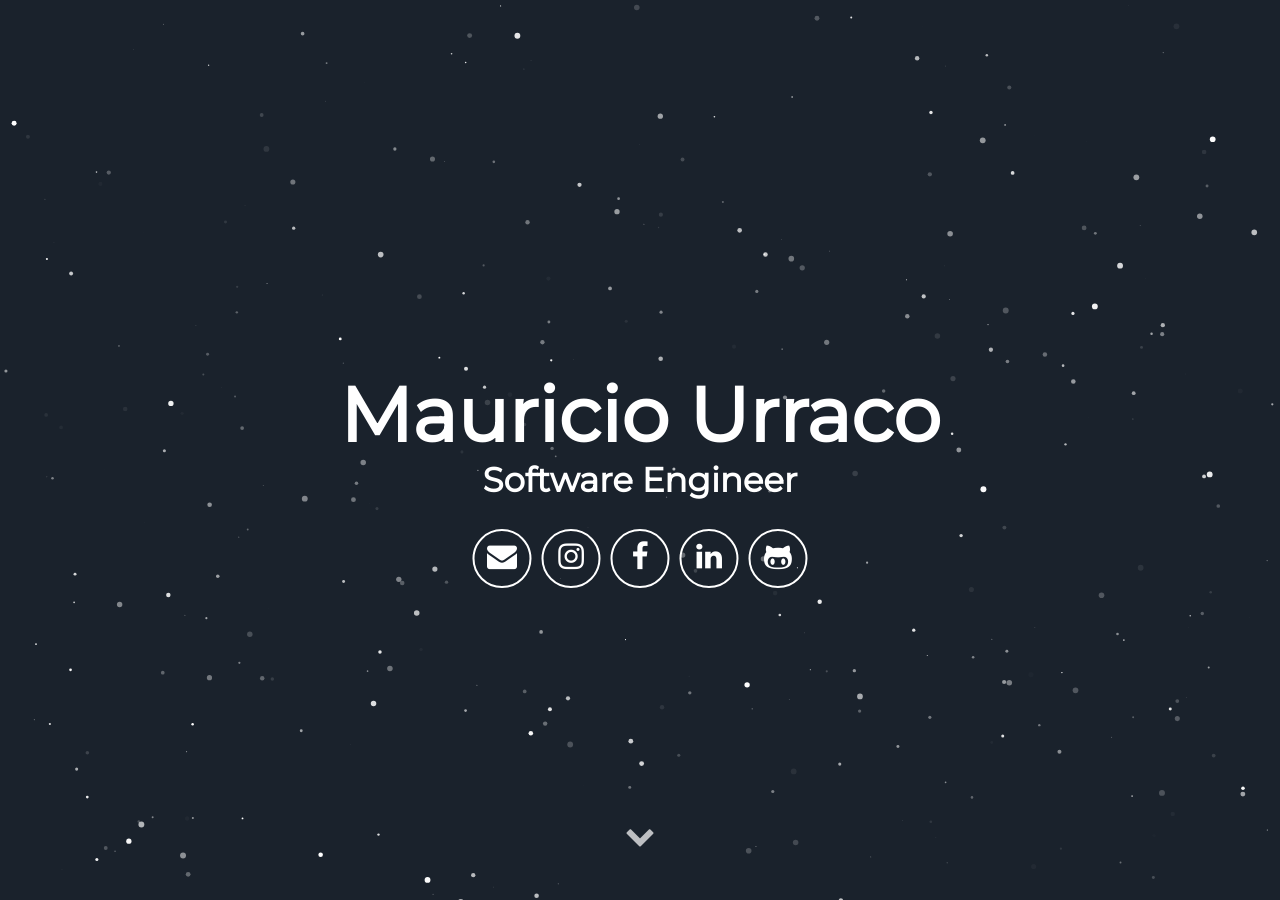
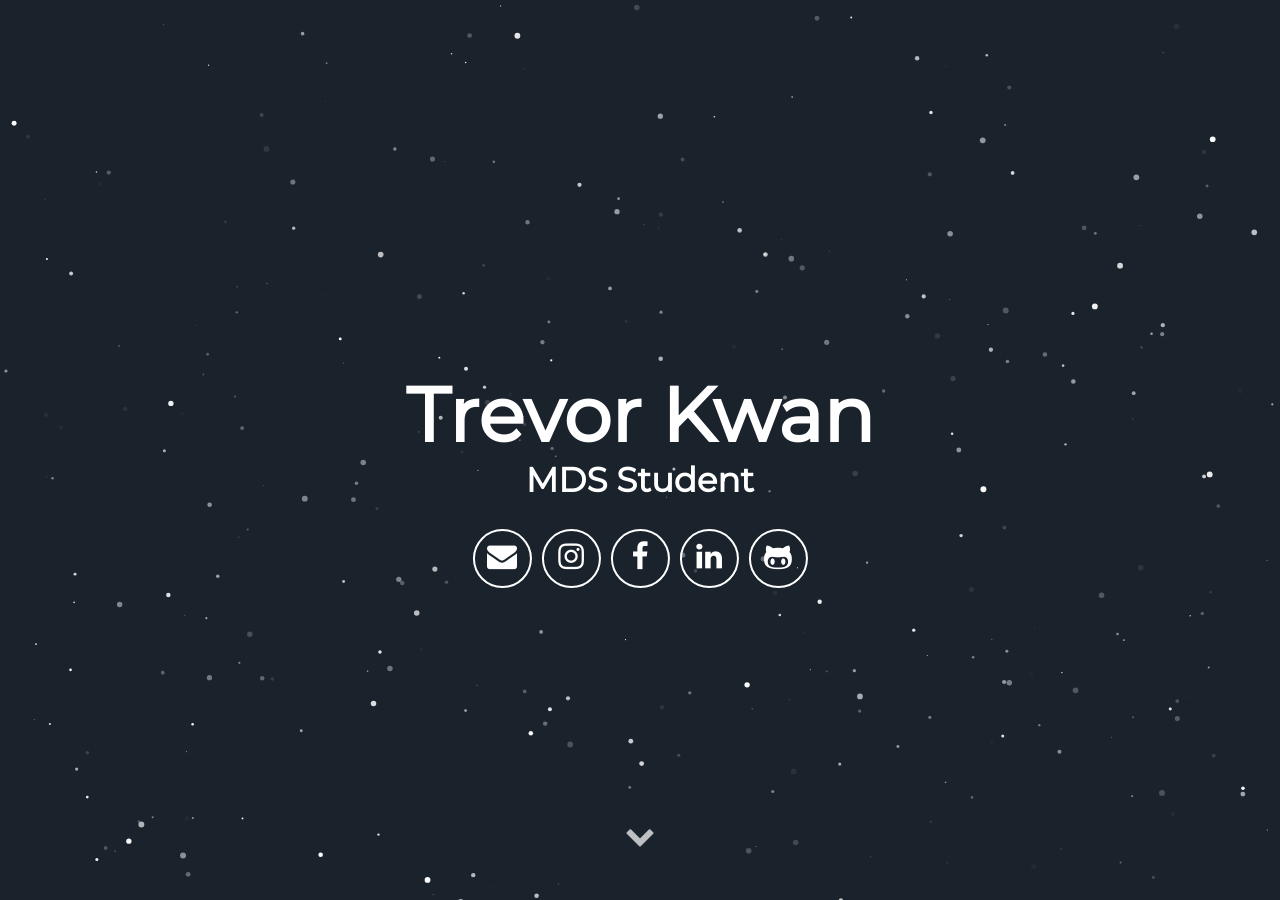
Before and after one commit to murraco/jekyll-theme-minimal-resume, a Jekyll site: the page built from index.html, in a window 1280 px wide and 900 px high. Built offline with Jekyll 4.4.1, drawn with Linux system fonts in a browser that asks for light colours; some web fonts are replaced.

Commit message:
Update _config.yml

```diff
--- a/_config.yml
+++ b/_config.yml
@@ -1,13 +1,13 @@
 # Site settings
-title: Mauricio Urraco
+title: Trevor Kwan
 description: Jekyll Theme Minimal Resume
 # baseurl: /minimal_resume # the subpath of your site, e.g. /blog
 # url: https://trevorkwan.github.io # the base hostname & protocol for your site e.g. http://willianjusten.com.br
 
 # User settings
-username: Mauricio Urraco
+username: Trevor Kwan
 user_description: I'm a nomad Software Engineer, always searching for the next challenge; no task is too scary nor too difficult. Lately I have been immersed in the <b>crypto-world</b> working for Radix, a London based startup trying to create the next massive scalable DLT.. I'm one of the two guys behind all the JS related stuff. Visit my blog here":" <a href="https://mauriciourraco.com" target="_blank">https://mauriciourraco.com</a>
-user_title: Software Engineer
+user_title: MDS Student
 email: mauriurraco@gmail.com
 # twitter_username: lorem_ipsum
 # github_username:  lorem_ipsum
```
